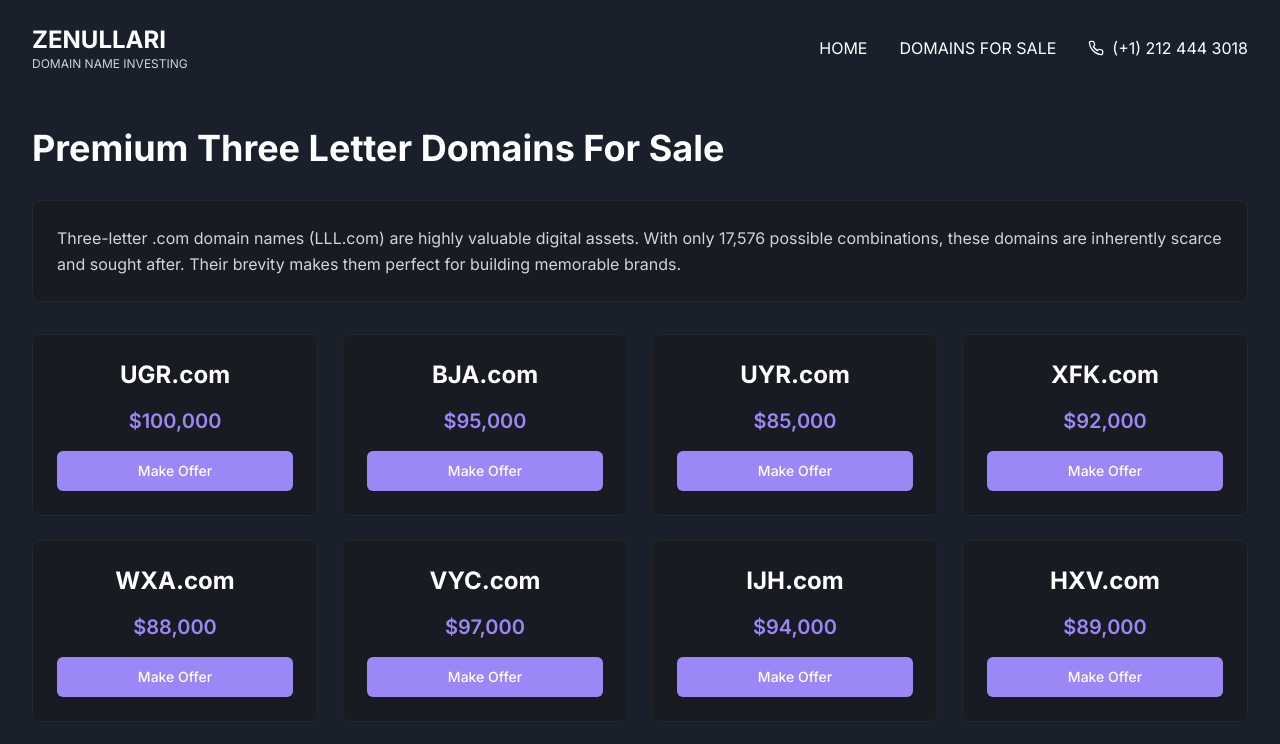
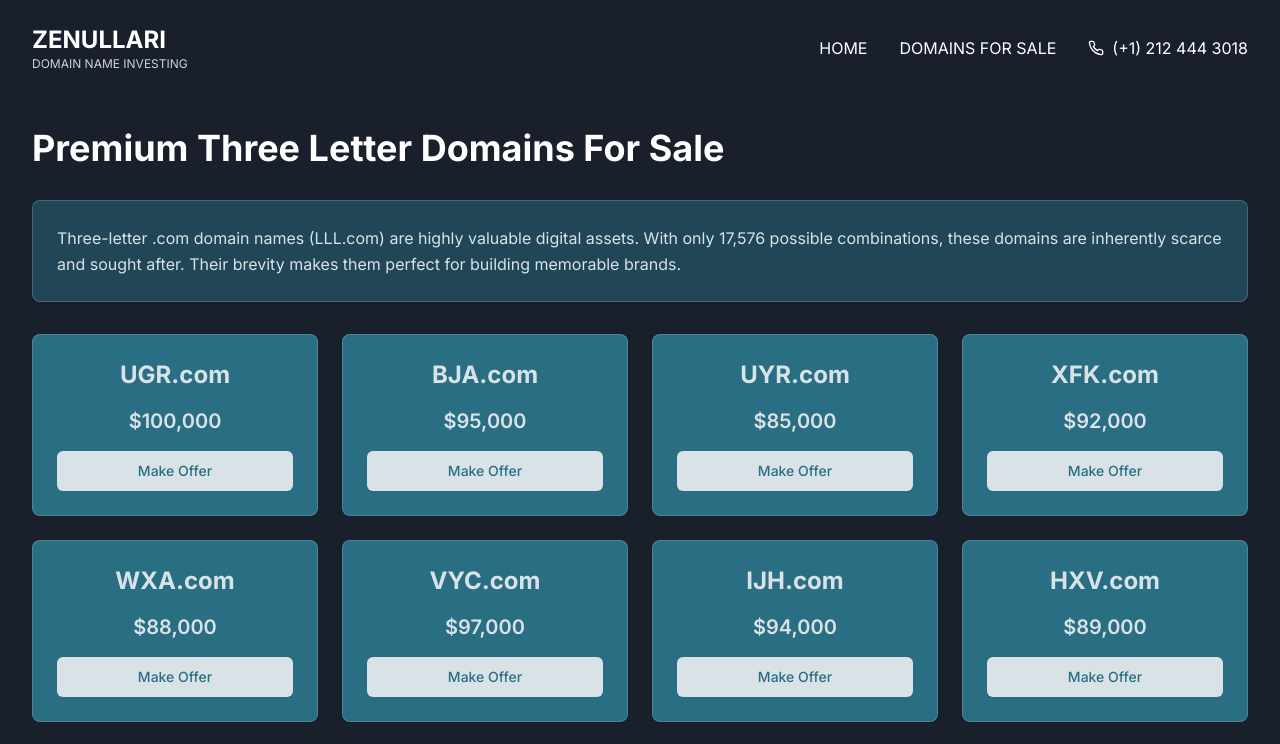
Before and after one commit to scrabblefinder/zenidosphere-416ef596, a React (Vite) app: page /domains in a window 1280 px wide. Shown: the top 744 px of the page. Built offline with nearby package versions, Linux system fonts and the light colour scheme.

Commit message:
Update domain card colors
Changed the colors of the domain cards to match the specified colors: #296e83 and #d9e3e7.
[skip gpt_engineer]

```diff
--- a/src/pages/Domains.tsx
+++ b/src/pages/Domains.tsx
@@ -40,9 +40,9 @@ const Domains = () => {
             <h1 className="text-4xl font-bold text-white mb-8 animate-fadeIn">
               Premium Three Letter Domains For Sale
             </h1>
-            <Card className="bg-zinc-900/50 border-zinc-800 mb-8">
+            <Card className="bg-domainCard/50 border-domainCardLight/20 mb-8">
               <CardContent className="p-6">
-                <p className="text-gray-300 leading-relaxed animate-slideUp">
+                <p className="text-domainCardLight leading-relaxed animate-slideUp">
                   Three-letter .com domain names (LLL.com) are highly valuable digital assets. With only 17,576 possible combinations, these domains are inherently scarce and sought after. Their brevity makes them perfect for building memorable brands.
                 </p>
               </CardContent>
@@ -51,14 +51,14 @@ const Domains = () => {
               {domains.map((domain) => (
                 <Card
                   key={domain.name}
-                  className="bg-zinc-900/50 border-zinc-800 hover:border-zenPurple transition-colors duration-300"
+                  className="bg-domainCard border-domainCardLight/20 hover:border-domainCardLight transition-colors duration-300"
                 >
                   <CardContent className="p-6 flex flex-col items-center justify-between h-full">
-                    <div className="text-2xl font-bold text-white mb-4">{domain.name}</div>
-                    <div className="text-xl text-zenPurple font-semibold mb-4">{domain.price}</div>
+                    <div className="text-2xl font-bold text-domainCardLight mb-4">{domain.name}</div>
+                    <div className="text-xl text-domainCardLight font-semibold mb-4">{domain.price}</div>
                     <Button
                       onClick={() => handleMakeOffer(domain.name)}
-                      className="w-full bg-zenPurple hover:bg-zenPurple/80 text-white"
+                      className="w-full bg-domainCardLight hover:bg-domainCardLight/80 text-domainCard"
                     >
                       Make Offer
                     </Button>
--- a/tailwind.config.ts
+++ b/tailwind.config.ts
@@ -49,6 +49,8 @@ export default {
         },
         zenDark: "#1A1F2C",
         zenPurple: "#9b87f5",
+        domainCard: "#296e83",
+        domainCardLight: "#d9e3e7",
       },
       fontFamily: {
         inter: ["Inter", "sans-serif"],
```
